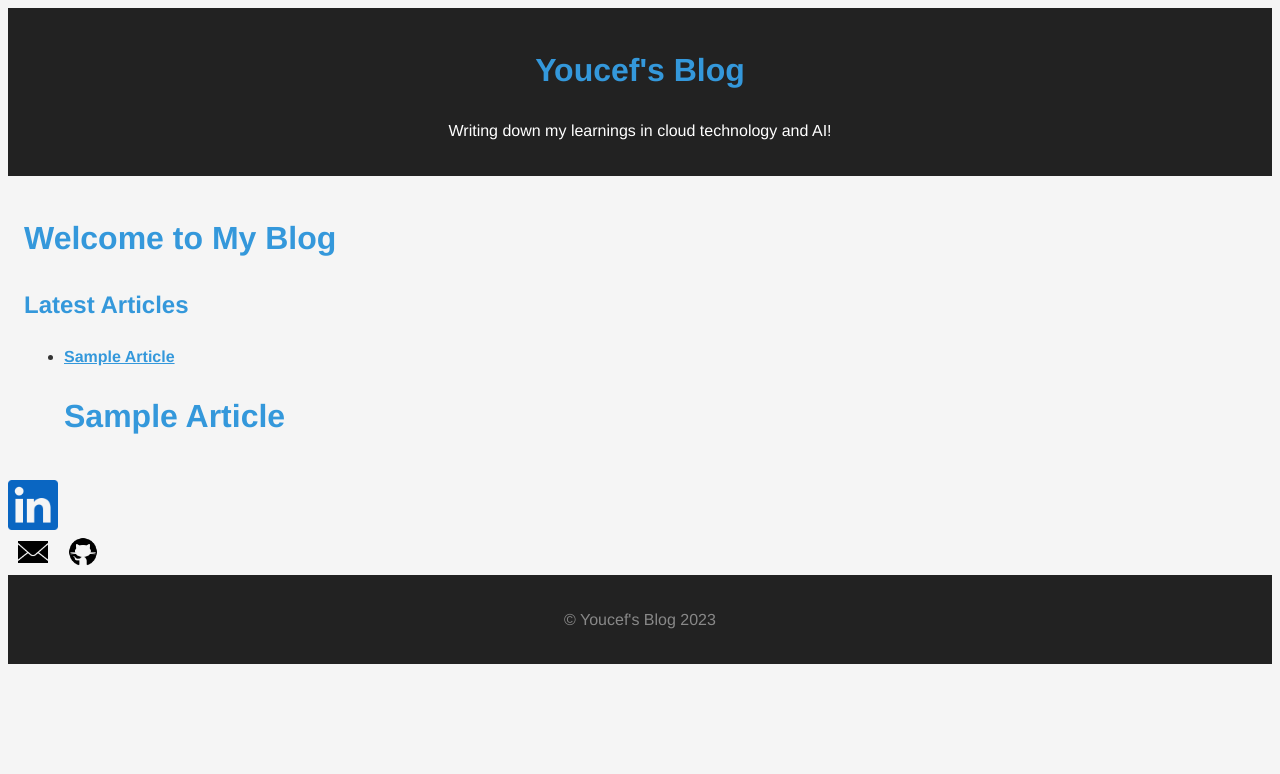
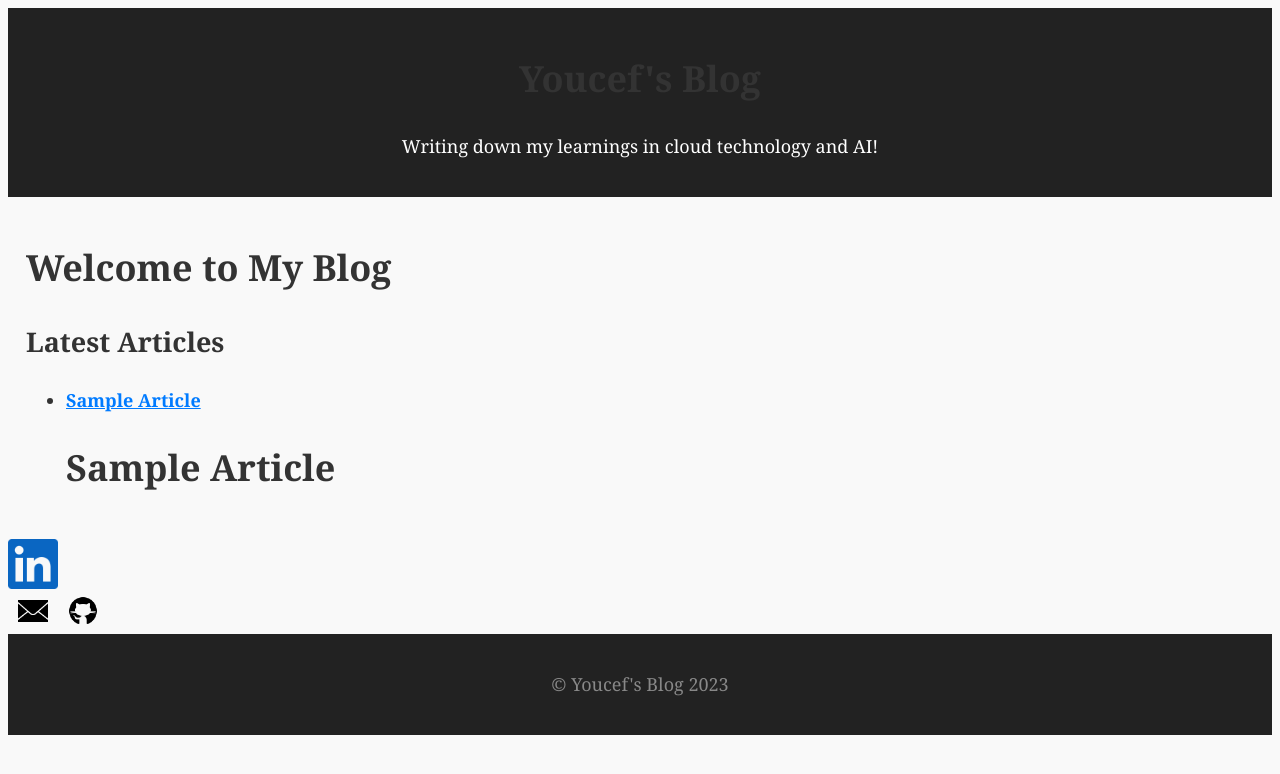
Before and after one commit to youcefjd/djeddarologist.github.io, a Jekyll site: the page built from index.md, in a window 1280 px wide. Shown: the top 774 px of the page. Built offline with Jekyll 4.4.1, drawn with Linux system fonts in a browser that asks for light colours; comment, search, counter and statistics services are not loaded.

```diff
--- a/assets/css/style.css
+++ b/assets/css/style.css
@@ -31,13 +31,12 @@
 
 /* General Styling */
 body {
-    font-family: 'Helvetica Neue', Helvetica, Arial, sans-serif;
-    font-size: 16px;
+    font-family: 'Georgia', 'Times New Roman', Times, serif; /* Serif font for a more classic look */
+    font-size: 18px; /* Larger font size for better readability */
     line-height: 1.6;
     color: #333; /* Dark text color */
-    background-color: #f5f5f5; /* Light background color */
+    background-color: #f9f9f9; /* Light background color */
 }
-
 
 header, footer {
     background-color: #222; /* Dark header and footer background */
@@ -47,7 +46,7 @@ header, footer {
 }
 
 h1, h2 {
-    color: #3498db; /* Blue header text color */
+    color: #333; /* Dark header text color */
 }
 
 main {
@@ -55,11 +54,11 @@ main {
 }
 
 a {
-    color: #3498db; /* Blue link color */
+    color: #007bff; /* Blue link color */
 }
 
 a:hover {
-    color: #2980b9; /* Darker blue on hover */
+    color: #0056b3; /* Darker blue on hover */
 }
 
 /* Styling for Article Previews */
@@ -71,7 +70,7 @@ article {
 
 /* Styling for Article Titles */
 article h2 {
-    color: #2c3e50; /* Dark title color */
+    color: #333; /* Dark title color */
 }
 
 /* Styling for Article Metadata */
@@ -90,7 +89,7 @@ footer p {
     position: fixed;
     bottom: 20px;
     left: 20px;
-    background-color: #3498db; /* Blue banner background color */
+    background-color: #007bff; /* Blue banner background color */
     color: #fff; /* White banner text color */
     padding: 10px 20px;
     border-radius: 5px;
@@ -100,5 +99,5 @@ footer p {
 }
 
 .scroll-to-top-banner:hover {
-    background-color: #2980b9; /* Darker blue on hover */
+    background-color: #0056b3; /* Darker blue on hover */
 }
```
